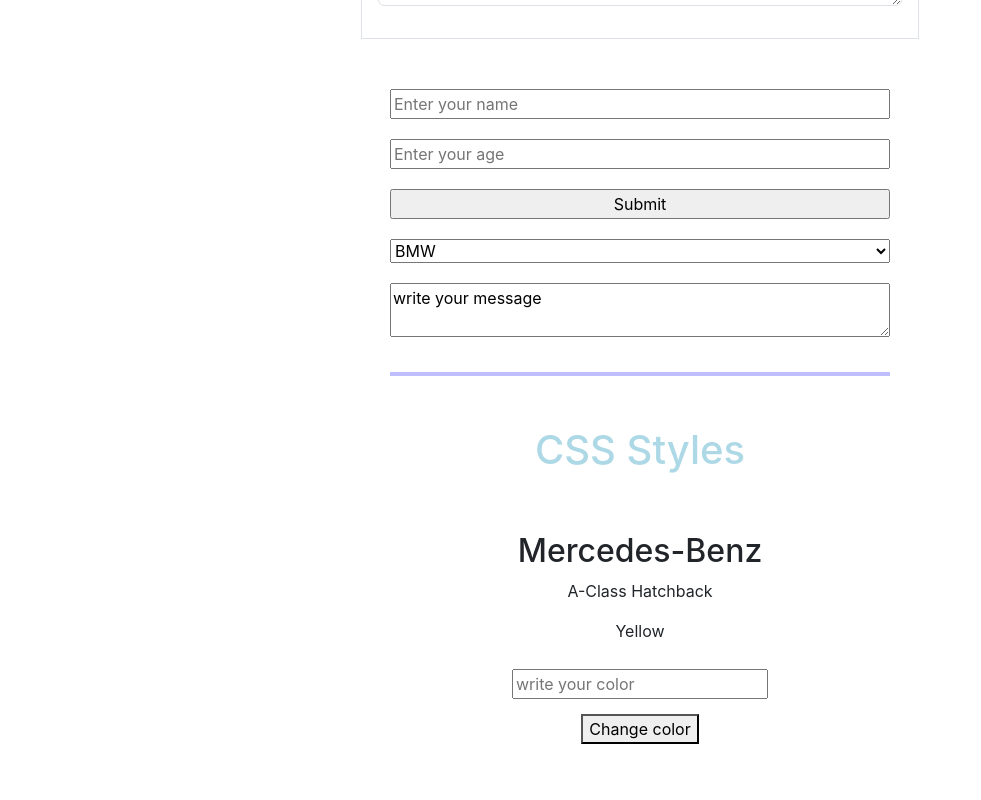
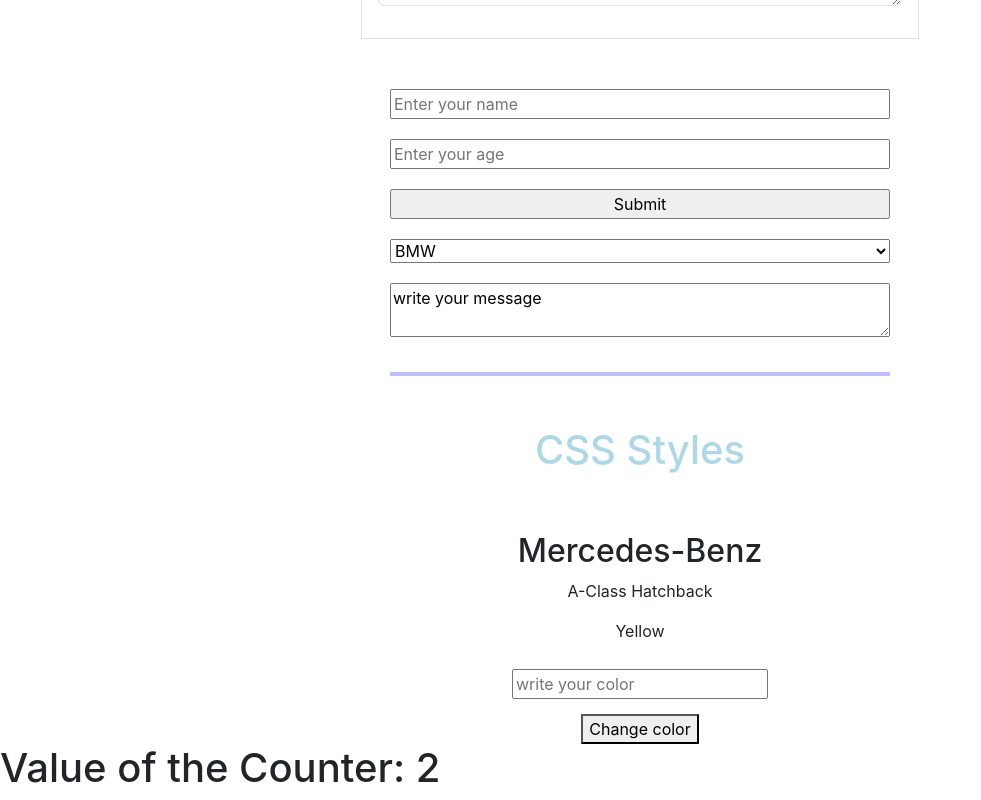
Before and after one commit to Waldemar-00/empty, a React (Create React App) app: page / in a window 1280 px wide. Shown: the part 783-1583 px from the top of the page, without its empty margins (0-981 px from the left). Before the commit the page ends 1527 px from the top, so only its background shows below. Built offline with nearby package versions, Linux system fonts and the light colour scheme.

Commit message:
useEffect from React

```diff
--- a/src/App.js
+++ b/src/App.js
@@ -3,6 +3,7 @@
 import Portal from './Portal'
 import MyForm from './Form'
 import MyCar from './CarObject'
+import Counter from './useEffect'
 function App() {
   const name = 'Jone'
   const age = 28
@@ -22,6 +23,7 @@
       <Portal />
       <MyForm />
       <MyCar />
+      <Counter/>
     </>
   )
 }
--- /dev/null
+++ b/src/useEffect.js
@@ -0,0 +1,15 @@
+import { useEffect, useState } from "react"
+const Counter = () => {
+  const [count, setCount] = useState(0)
+
+  useEffect(() => {
+    setTimeout(() => {
+      setCount(count => count + 1)
+    }, 1000)
+  }, [])
+  return (
+    <h1>Value of the Counter: {count} </h1>
+  )
+
+}
+export default Counter
```
